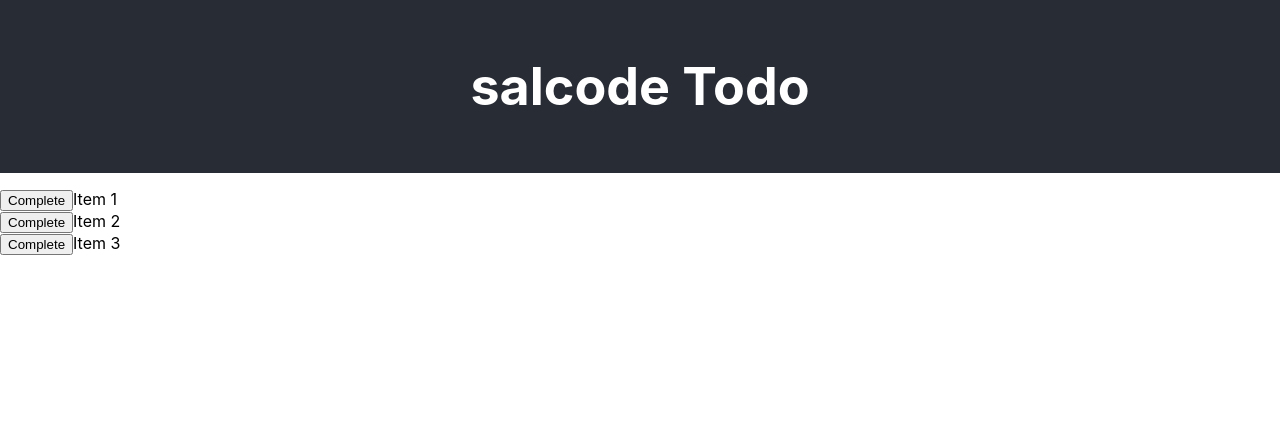
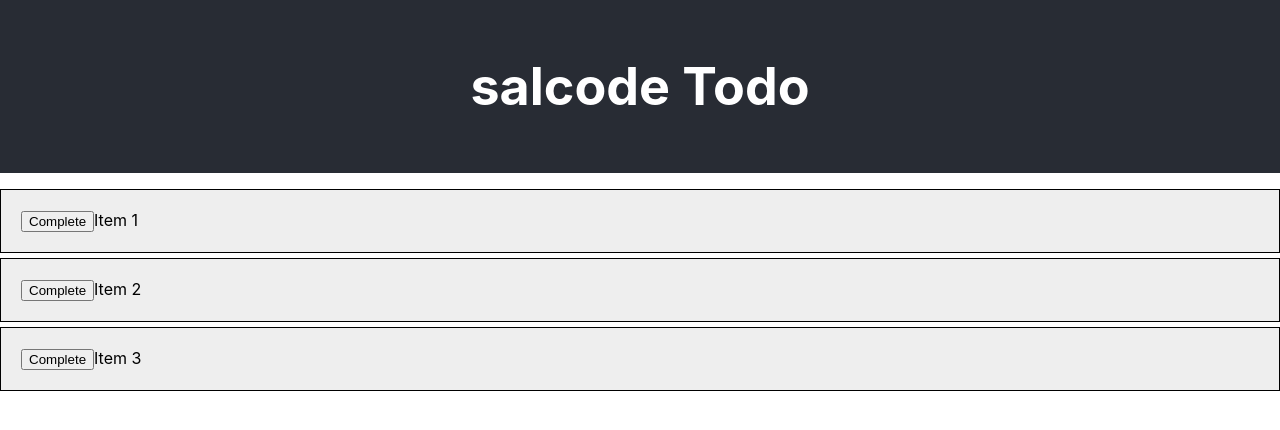
Before and after one commit to salcode/salcode-todo, a React (Create React App) app: page / in a window 1280 px wide. Shown: the top 430 px of the page. Built offline with nearby package versions, Linux system fonts and the light colour scheme.

Commit message:
Style list-item to be individual entity
See #1

```diff
--- a/src/App.css
+++ b/src/App.css
@@ -42,3 +42,10 @@
   padding-inline-start: 0;
   text-align: left;
 }
+
+.list-item {
+  background-color: #eee;
+  border: 1px solid black;
+  margin-bottom: 5px;
+  padding: 20px;
+}
--- a/src/TodoList/ListItem/index.js
+++ b/src/TodoList/ListItem/index.js
@@ -1,6 +1,6 @@
 function ListItem({name}) {
   return (
-    <li>
+    <li className="list-item">
       <button
         className="complete-button"
       >
```
